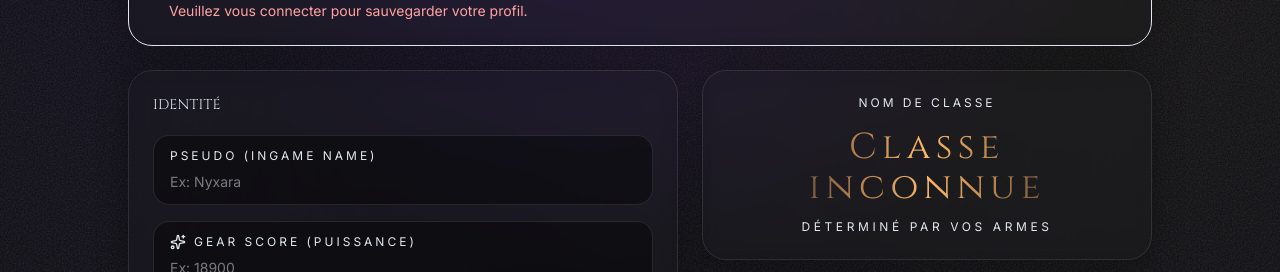
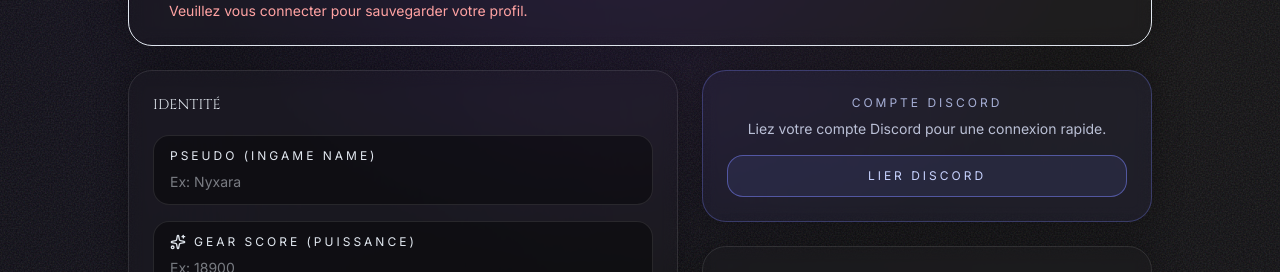
Before and after one commit to lilianlc25000-cell/TL-raid-Helper, a Next.js app: page /profile in a window 1280 px wide. Shown: the part 172-444 px from the top of the page. Built offline with nearby package versions, Linux system fonts and the light colour scheme; no server answers.

Commit message:
Add Discord login and linking

```diff
--- a/app/login/page.tsx
+++ b/app/login/page.tsx
@@ -14,6 +14,7 @@ export default function LoginPage() {
   const [error, setError] = useState<string | null>(null);
   const [success, setSuccess] = useState<string | null>(null);
   const [loading, setLoading] = useState(false);
+  const [oauthLoading, setOauthLoading] = useState(false);
 
   const handleLogin = async (event: React.FormEvent) => {
     event.preventDefault();
@@ -80,6 +81,28 @@ export default function LoginPage() {
     setSuccess("Compte créé ! Connexion en cours...");
     router.push("/profile");
     router.refresh();
+  };
+
+  const handleDiscordLogin = async () => {
+    setError(null);
+    setSuccess(null);
+    const supabase = createSupabaseBrowserClient();
+    if (!supabase) {
+      setError("Supabase n'est pas configuré.");
+      return;
+    }
+    setOauthLoading(true);
+    const { error: oauthError } = await supabase.auth.signInWithOAuth({
+      provider: "discord",
+      options: {
+        redirectTo: `${window.location.origin}/profile`,
+      },
+    });
+    if (oauthError) {
+      setError(oauthError.message);
+      setOauthLoading(false);
+      return;
+    }
   };
 
   return (
@@ -178,6 +201,21 @@ export default function LoginPage() {
                   : "Rejoindre la Guilde"}
             </button>
           </form>
+
+          <div className="mt-6 flex items-center gap-3 text-[10px] uppercase tracking-[0.3em] text-zinc-500">
+            <span className="h-px flex-1 bg-white/10" />
+            ou
+            <span className="h-px flex-1 bg-white/10" />
+          </div>
+
+          <button
+            type="button"
+            onClick={handleDiscordLogin}
+            disabled={oauthLoading}
+            className="mt-4 w-full rounded-2xl border border-indigo-400/50 bg-indigo-400/10 px-5 py-3 text-xs uppercase tracking-[0.3em] text-indigo-200 transition hover:border-indigo-300 disabled:cursor-not-allowed disabled:opacity-60"
+          >
+            {oauthLoading ? "Connexion..." : "Se connecter avec Discord"}
+          </button>
         </div>
       </div>
     </div>
--- a/app/profile/page.tsx
+++ b/app/profile/page.tsx
@@ -242,6 +242,9 @@ export default function ProfilePage() {
   const [isProfileLoaded, setIsProfileLoaded] = useState(false);
   const [isSavingProfile, setIsSavingProfile] = useState(false);
   const [profileError, setProfileError] = useState<string | null>(null);
+  const [discordLinked, setDiscordLinked] = useState(false);
+  const [discordLinkLoading, setDiscordLinkLoading] = useState(false);
+  const [discordLinkError, setDiscordLinkError] = useState<string | null>(null);
   const [userId, setUserId] = useState<string | null>(null);
   const rollChannelRef = useRef<BroadcastChannel | null>(null);
   const playerName = name || "Mozorh";
@@ -279,6 +282,26 @@ export default function ProfilePage() {
     return () => {
       isMounted = false;
       subscription.subscription.unsubscribe();
+    };
+  }, []);
+
+  useEffect(() => {
+    let isMounted = true;
+    const loadDiscordIdentity = async () => {
+      const supabase = createSupabaseBrowserClient();
+      if (!supabase) {
+        return;
+      }
+      const { data } = await supabase.auth.getUser();
+      if (!isMounted) {
+        return;
+      }
+      const identities = data.user?.identities ?? [];
+      setDiscordLinked(identities.some((identity) => identity.provider === "discord"));
+    };
+    loadDiscordIdentity();
+    return () => {
+      isMounted = false;
     };
   }, []);
 
@@ -424,6 +447,25 @@ export default function ProfilePage() {
     return comboNames[key] ?? `${weapon1} / ${weapon2}`;
   }, [weapon1, weapon2]);
 
+  const handleDiscordLink = async () => {
+    setDiscordLinkError(null);
+    const supabase = createSupabaseBrowserClient();
+    if (!supabase) {
+      setDiscordLinkError("Supabase n'est pas configuré.");
+      return;
+    }
+    setDiscordLinkLoading(true);
+    const { error } = await supabase.auth.linkIdentity({
+      provider: "discord",
+      options: { redirectTo: `${window.location.origin}/profile` },
+    });
+    if (error) {
+      setDiscordLinkError(error.message);
+      setDiscordLinkLoading(false);
+      return;
+    }
+  };
+
   return (
     <div className="mx-auto flex w-full max-w-5xl flex-col gap-6">
       <header className="rounded-3xl border border-gold/50 bg-surface/70 px-5 py-5 shadow-[0_0_40px_rgba(0,0,0,0.35)] backdrop-blur sm:px-10 sm:py-6">
@@ -506,6 +548,31 @@ export default function ProfilePage() {
         </div>
 
         <div className="space-y-6">
+          <div className="rounded-3xl border border-indigo-400/30 bg-indigo-500/5 p-6 text-center shadow-[0_0_30px_rgba(0,0,0,0.35)] backdrop-blur">
+            <p className="text-xs uppercase tracking-[0.2em] text-indigo-200/80 sm:tracking-[0.25em]">
+              Compte Discord
+            </p>
+            <p className="mt-2 text-sm text-indigo-100/80">
+              {discordLinked
+                ? "Votre compte Discord est lié."
+                : "Liez votre compte Discord pour une connexion rapide."}
+            </p>
+            {discordLinkError ? (
+              <p className="mt-3 text-xs text-red-300">{discordLinkError}</p>
+            ) : null}
+            <button
+              type="button"
+              onClick={handleDiscordLink}
+              disabled={discordLinked || discordLinkLoading}
+              className="mt-4 w-full rounded-2xl border border-indigo-400/50 bg-indigo-400/10 px-5 py-3 text-xs uppercase tracking-[0.25em] text-indigo-200 transition hover:border-indigo-300 disabled:cursor-not-allowed disabled:opacity-60"
+            >
+              {discordLinked
+                ? "Discord déjà lié"
+                : discordLinkLoading
+                  ? "Connexion..."
+                  : "Lier Discord"}
+            </button>
+          </div>
           <div className="relative z-0 rounded-3xl border border-white/10 bg-surface/70 p-6 text-center shadow-[0_0_30px_rgba(0,0,0,0.35)] backdrop-blur">
             <p className="text-xs uppercase tracking-[0.2em] text-text/50 sm:tracking-[0.25em]">
               Nom de Classe
```
